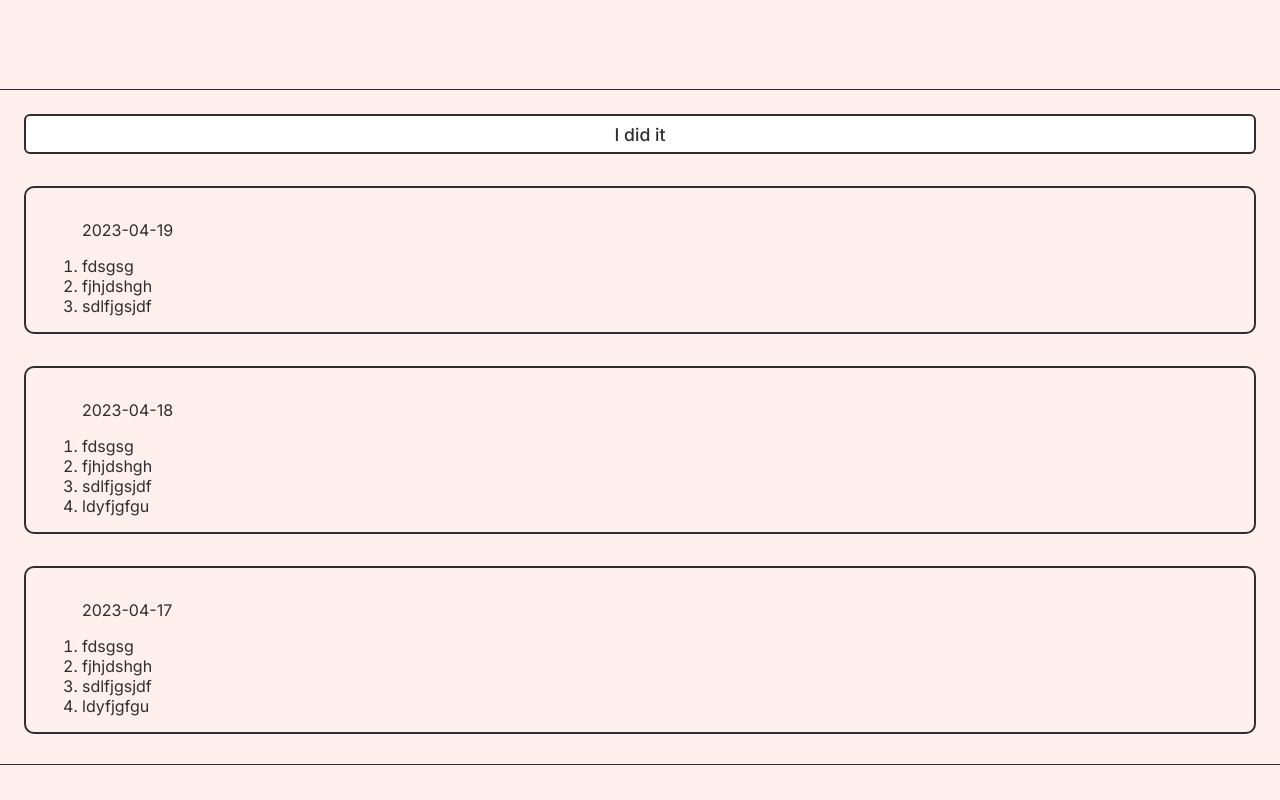
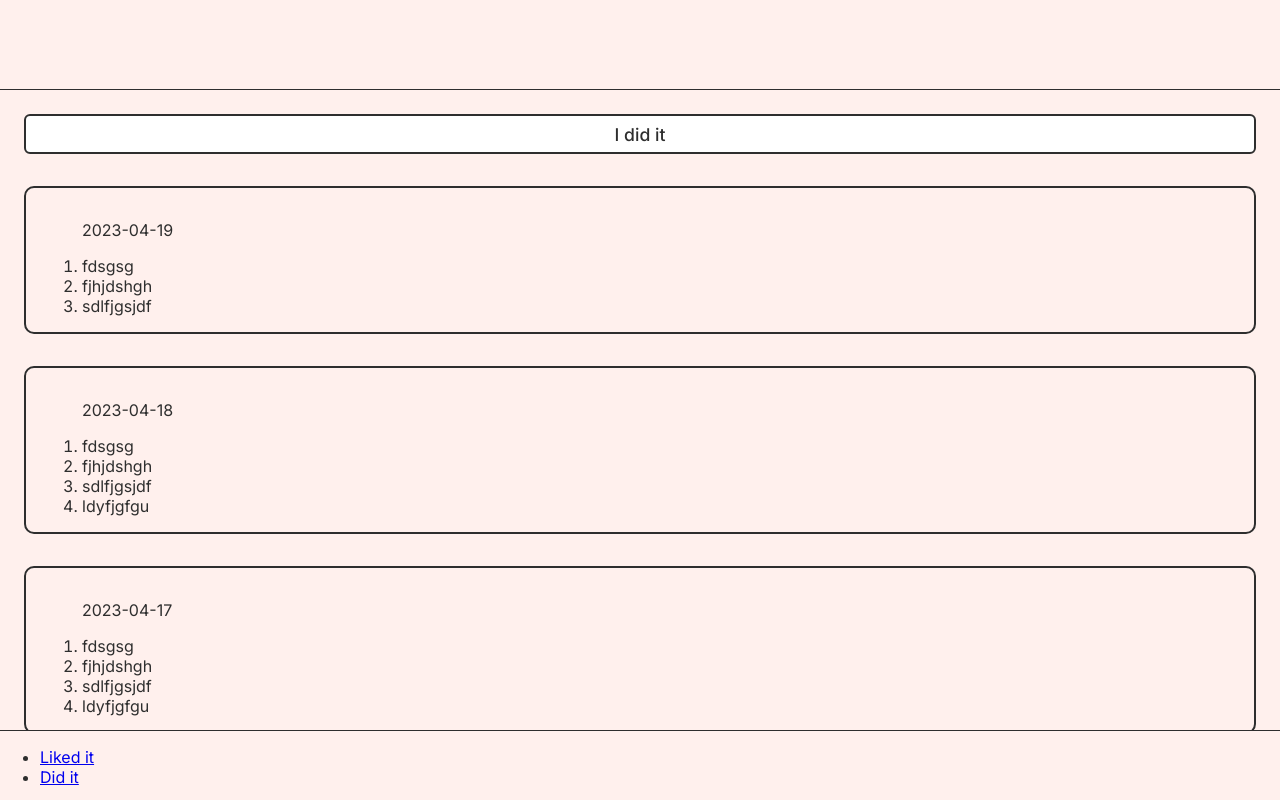
Before and after one commit to Olga-Mishareva/like-it-did-it, a Next.js app: page /list/did in a window 1280 px wide. Built offline with nearby package versions, Linux system fonts and the light colour scheme.

Commit message:
feat: add nav links

```diff
--- a/components/Layout/Layout.module.css
+++ b/components/Layout/Layout.module.css
@@ -1,6 +1,6 @@
 .wrapper {
   display: grid;
-  grid-template-rows: 90px auto 36px;
+  grid-template-rows: 90px auto 70px;
   height: 100vh;
   position: relative;
 }
--- a/components/Layout/Layout.tsx
+++ b/components/Layout/Layout.tsx
@@ -1,4 +1,6 @@
 import { FC } from "react";
+import Link from "next/link";
+
 import styles from "./Layout.module.css";
 // import { AppPropsWithLayout } from "../../_app";
 
@@ -11,7 +13,18 @@ const Layout: FC<LayoutProps> = ({ children }) => {
     <div className={styles.wrapper}>
       <header className={styles.header}></header>
       <main className={styles.main}>{children}</main>
-      <footer className={styles.footer}></footer>
+      <footer className={styles.footer}>
+        <nav>
+          <ul>
+            <li>
+              <Link href="/list/liked">Liked it</Link>
+            </li>
+            <li>
+              <Link href="/list/did">Did it</Link>
+            </li>
+          </ul>
+        </nav>
+      </footer>
     </div>
   );
 };
```
